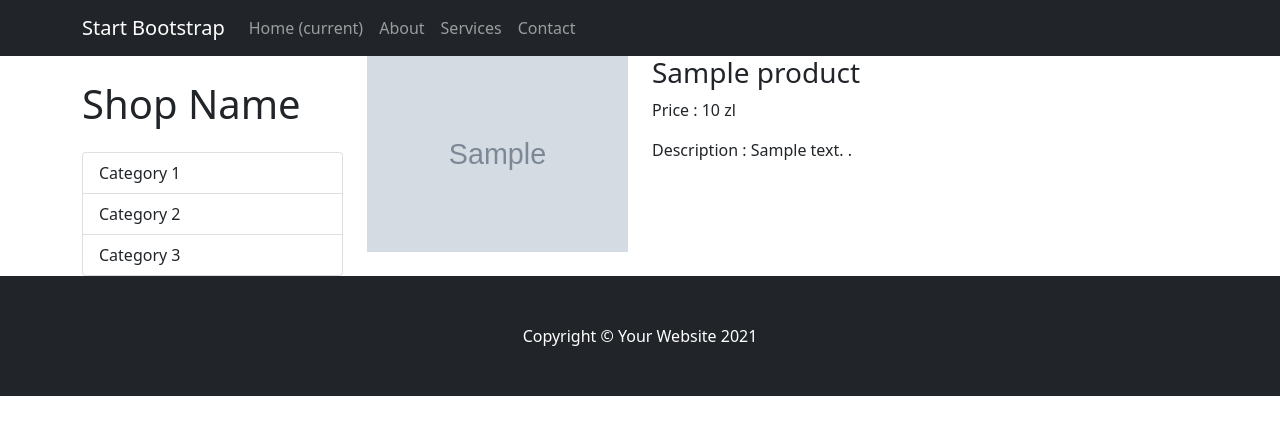
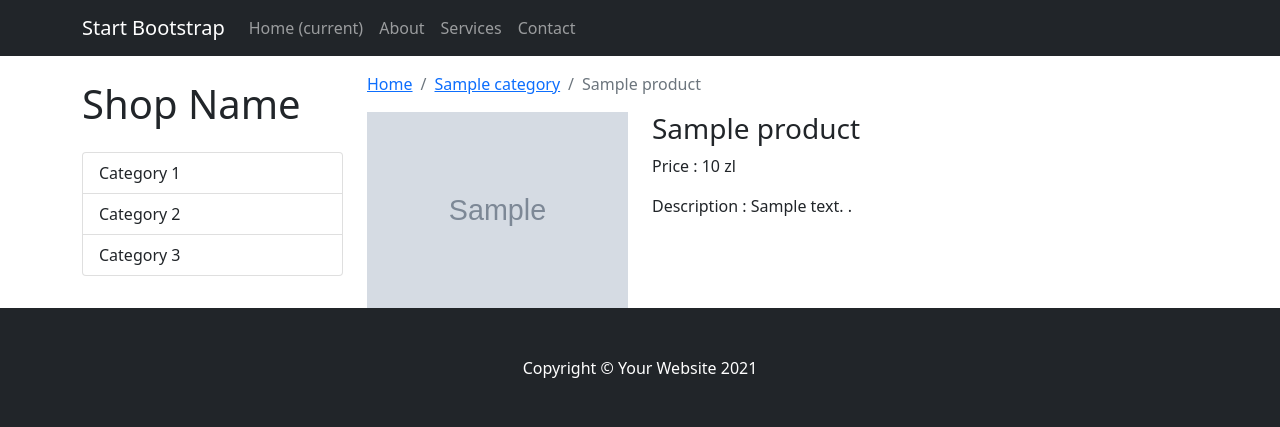
Before and after one commit to Aramegabara/online-shop, a Django app: template shop/mainapp/templates/mainapp/product_detail.html in a window 1280 px wide. Shown: the top 427 px of the page. Run offline with Django 3.2, Linux system fonts and the light colour scheme; the template is opened without the code that fills it: most values are stand-ins (such as "Sample title", 1, 10 or a date in 2020); grey boxes marked "Sample" are stand-in pictures.

Commit message:
Add breadcrumb and urls

```diff
--- a/shop/mainapp/templates/mainapp/product_detail.html
+++ b/shop/mainapp/templates/mainapp/product_detail.html
@@ -2,6 +2,13 @@
 
 {% block content %}
 
+<nav aria-label="breadcrumb" class="mt-3">
+  <ol class="breadcrumb">
+    <li class="breadcrumb-item"><a href="{% url 'base' %}">Home</a></li>
+    <li class="breadcrumb-item"><a href="#">{{ product.category.name }}</a></li>
+    <li class="breadcrumb-item active" aria-current="page">{{ product.title }}</li>
+  </ol>
+</nav>
 <div class="row">
 	<div class="col-md-4">
 		<img src="{{ product.image.url }}" class="img-fluid">
```
